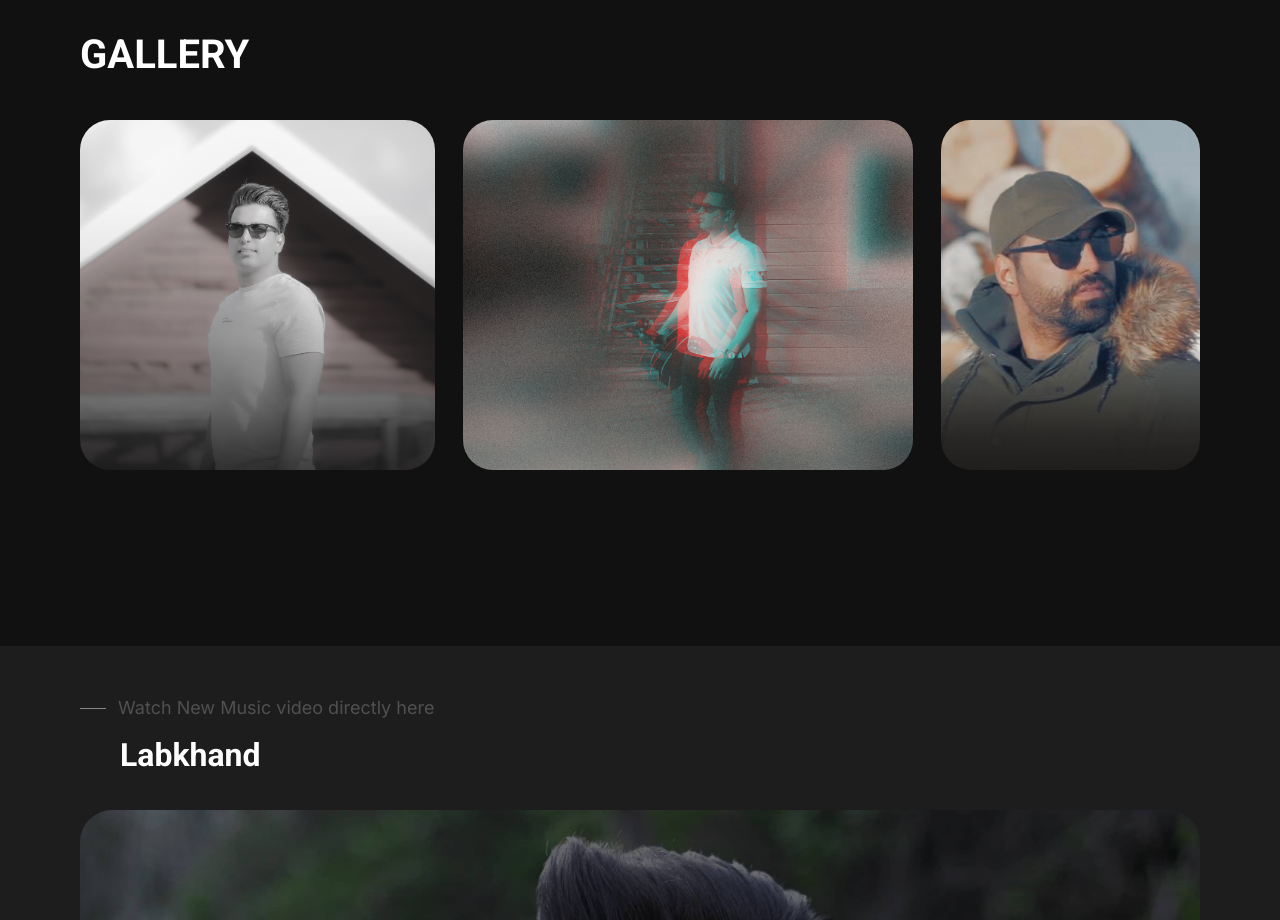
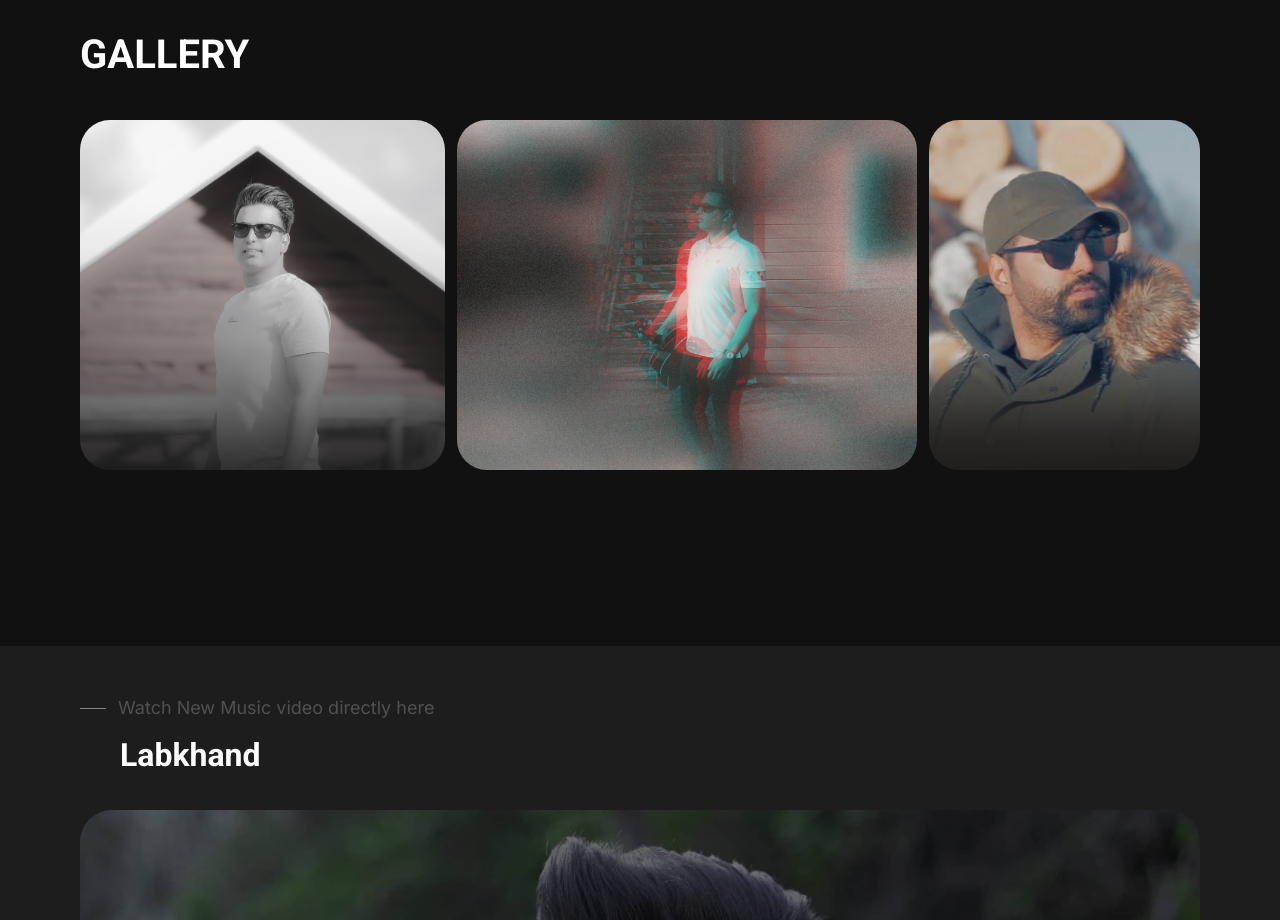
Before and after one commit to MiladDevarts/ahir-yousefi, a Next.js app: page / in a window 1280 px wide. Shown: the part 4720-5640 px from the top of the page. Built offline with nearby package versions, Linux system fonts and the light colour scheme; a web font is replaced by a local one.

Commit message:
fix: change gallerie's gap

```diff
--- a/components/Sections/Gallery/index.tsx
+++ b/components/Sections/Gallery/index.tsx
@@ -71,7 +71,7 @@ const Gallery = () => {
         <h2 className="mb-8 font-display font-bold text-[40px] uppercase">
           Gallery
         </h2>
-        <div className="grid grid-cols-3 lg:grid-cols-12 grid-rows-2 lg:grid-rows-1 gap-x-7 gap-y-6">
+        <div className="grid grid-cols-3 lg:grid-cols-12 grid-rows-2 lg:grid-rows-1 gap-3">
           {galleryItems.map((item, index) => (
             <GalleryItem
               key={index}
```
